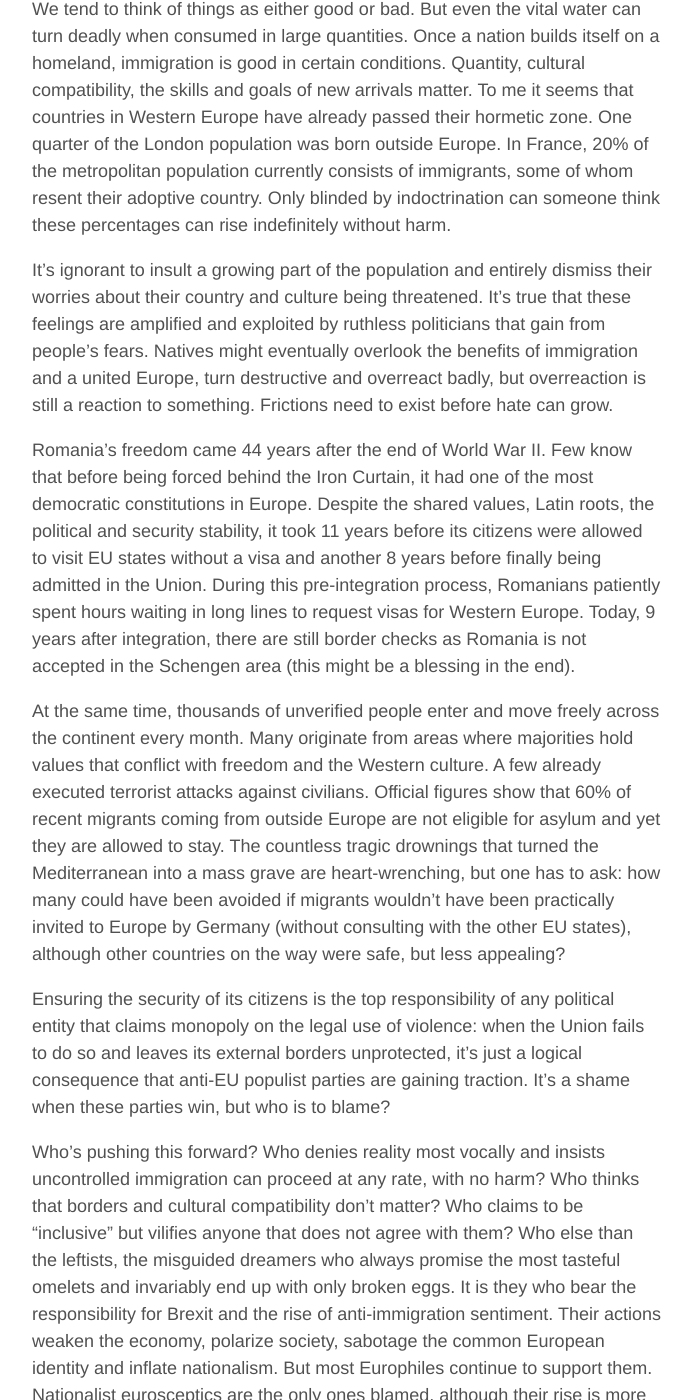
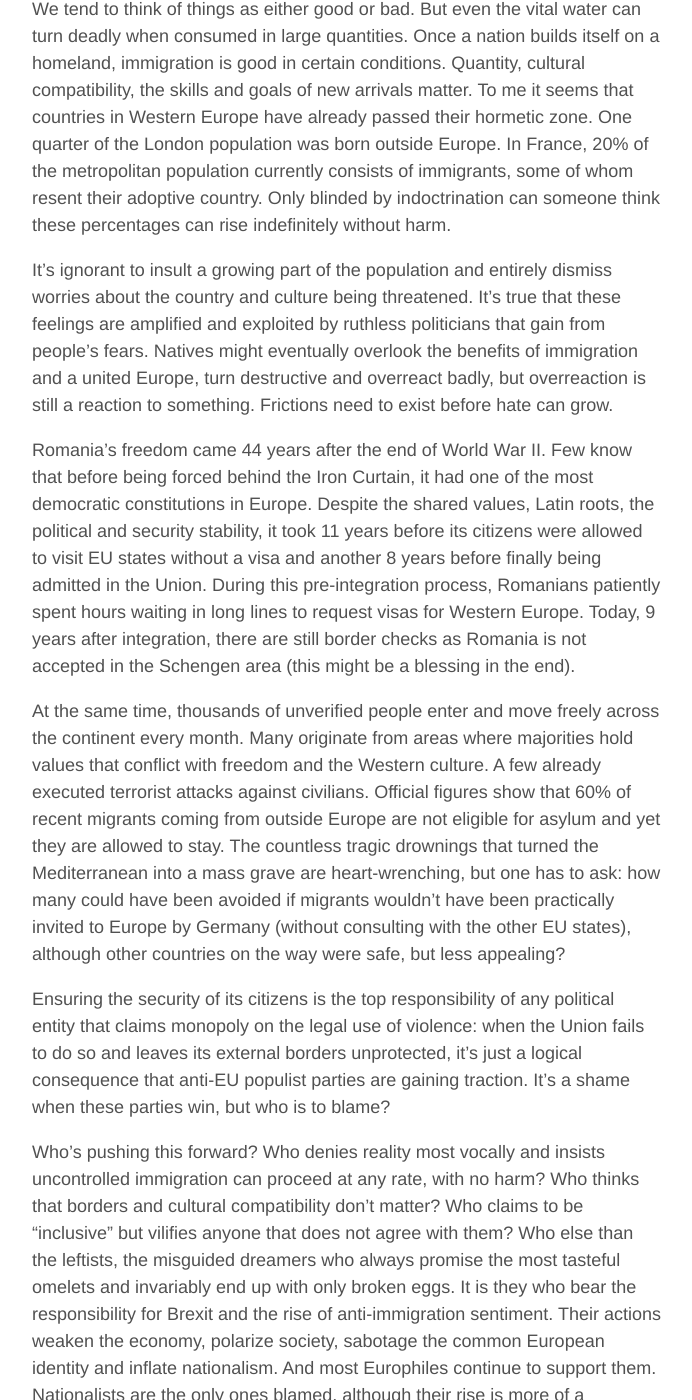
Before and after one commit to aoghina/aoghina.github.io, a Jekyll site: the page built from _posts/2017-02-25-the-hormesis-of-immigration.md, in a window 1280 px wide and 1400 px high, scrolled down 1576 px. Shown: the whole window, without its empty margins (293-985 px from the left). Built offline with Jekyll 4.4.1, drawn with Linux system fonts in a browser that asks for light colours; comment, search, counter and statistics services are not loaded; some of the changed text lies outside the part shown.

Commit message:
Update hormesis

```diff
--- a/_posts/2017-02-25-the-hormesis-of-immigration.md
+++ b/_posts/2017-02-25-the-hormesis-of-immigration.md
@@ -20,7 +20,7 @@
 
 We tend to think of things as either good or bad. But even the vital water can turn deadly when consumed in large quantities. Once a nation builds itself on a homeland, immigration is good in certain conditions. Quantity, cultural compatibility, the skills and goals of new arrivals matter. To me it seems that countries in Western Europe have already passed their hormetic zone. One quarter of the London population was born outside Europe. In France, 20% of the metropolitan population currently consists of immigrants, some of whom resent their adoptive country. Only blinded by indoctrination can someone think these percentages can rise indefinitely without harm.
 
-It's ignorant to insult a growing part of the population and entirely dismiss their worries about their country and culture being threatened. It's true that these feelings are amplified and exploited by ruthless politicians that gain from people's fears. Natives might eventually overlook the benefits of immigration and a united Europe, turn destructive and overreact badly, but overreaction is still a reaction to something. Frictions need to exist before hate can grow.
+It's ignorant to insult a growing part of the population and entirely dismiss worries about the country and culture being threatened. It's true that these feelings are amplified and exploited by ruthless politicians that gain from people's fears. Natives might eventually overlook the benefits of immigration and a united Europe, turn destructive and overreact badly, but overreaction is still a reaction to something. Frictions need to exist before hate can grow.
 
 Romania's freedom came 44 years after the end of World War II. Few know that before being forced behind the Iron Curtain, it had one of the most democratic constitutions in Europe. Despite the shared values, Latin roots, the political and security stability, it took 11 years before its citizens were allowed to visit EU states without a visa and another 8 years before finally being admitted in the Union. During this pre-integration process, Romanians patiently spent hours waiting in long lines to request visas for Western Europe. Today, 9 years after integration, there are still border checks as Romania is not accepted in the Schengen area (this might be a blessing in the end).
 
@@ -28,4 +28,4 @@
 
 Ensuring the security of its citizens is the top responsibility of any political entity that claims monopoly on the legal use of violence: when the Union fails to do so and leaves its external borders unprotected, it's just a logical consequence that anti-EU populist parties are gaining traction. It's a shame when these parties win, but who is to blame?
 
-Who's pushing this forward? Who denies reality most vocally and insists uncontrolled immigration can proceed at any rate, with no harm? Who thinks that borders and cultural compatibility don't matter? Who claims to be "inclusive" but vilifies anyone that does not agree with them? Who else than the leftists, the misguided dreamers who always promise the most tasteful omelets and invariably end up with only broken eggs. It is they who bear the responsibility for Brexit and the rise of anti-immigration sentiment. Their actions weaken the economy, polarize society, sabotage the common European identity and inflate nationalism. But most Europhiles continue to support them. Nationalist eurosceptics are the only ones blamed, although their rise is more of a symptom rather than a cause. And causality matters.
+Who's pushing this forward? Who denies reality most vocally and insists uncontrolled immigration can proceed at any rate, with no harm? Who thinks that borders and cultural compatibility don't matter? Who claims to be "inclusive" but vilifies anyone that does not agree with them? Who else than the leftists, the misguided dreamers who always promise the most tasteful omelets and invariably end up with only broken eggs. It is they who bear the responsibility for Brexit and the rise of anti-immigration sentiment. Their actions weaken the economy, polarize society, sabotage the common European identity and inflate nationalism. And most Europhiles continue to support them. Nationalists are the only ones blamed, although their rise is more of a symptom rather than a cause. And causality matters.
```
